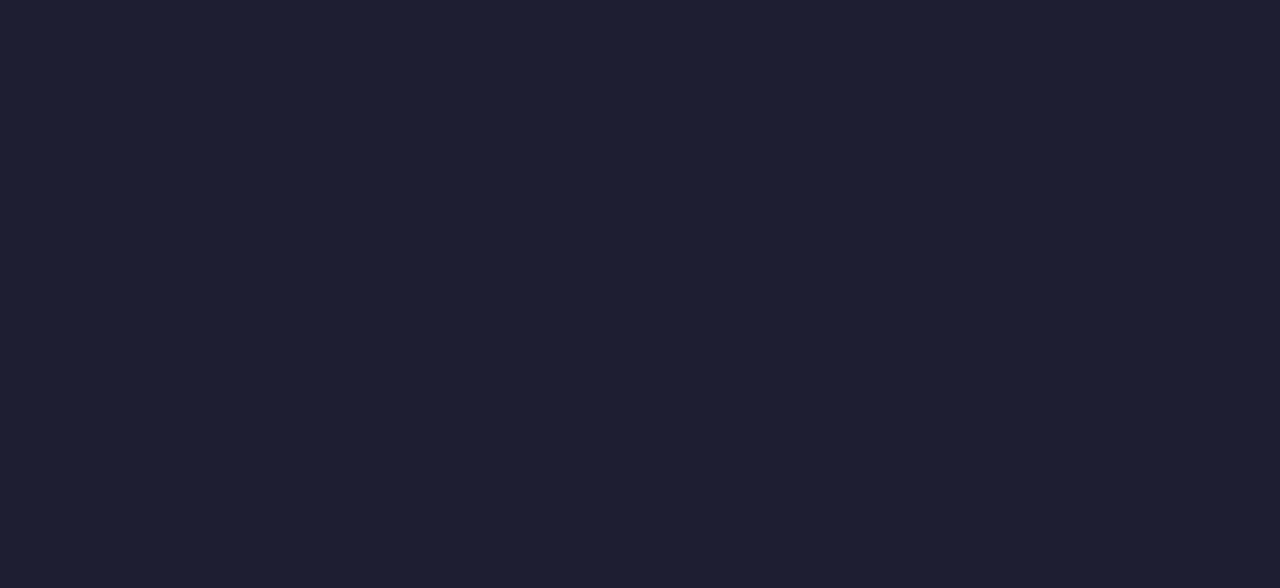
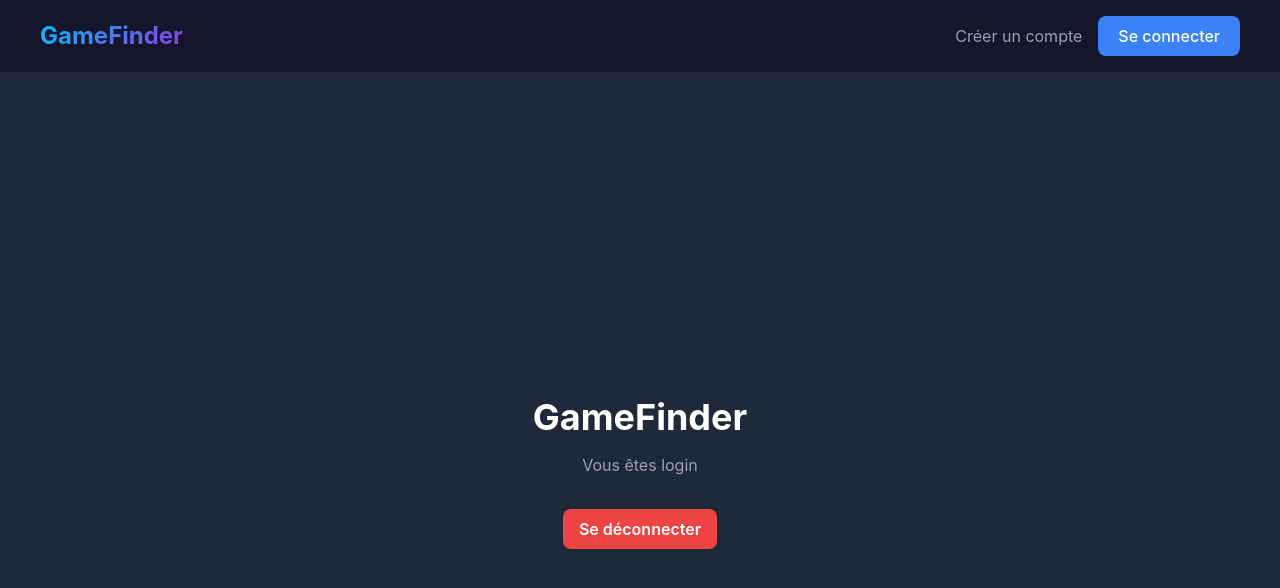
Before and after one commit to gaesteve42/ft-transcendence, a React (Vite) app in the folder frontend/: page /Dashboard in a window 1280 px wide. Before the commit this address had no page. Shown: the top 588 px of the page. Built offline with nearby package versions, Linux system fonts and the light colour scheme.

Commit message:
adding the page Dashboard in order to test auth correctly

```diff
--- a/frontend/src/App.tsx
+++ b/frontend/src/App.tsx
@@ -5,6 +5,7 @@ import Login from './pages/Login'
 import Register from './pages/Register'
 import Profile from './pages/Profile'
 import Session from './pages/Session'
+import Dashboard from './pages/Dashboard'
 
 function App() {
 	return (
@@ -16,6 +17,7 @@ function App() {
 					<Route path="/login" element={<Login />} />
 					<Route path="/profile" element={<Profile />} />
 					<Route path="/session" element={<Session />} />
+					<Route path="/Dashboard" element={<Dashboard />} />
 				</Route>
 			</Routes>
 		</BrowserRouter>
--- /dev/null
+++ b/frontend/src/pages/Dashboard.tsx
@@ -0,0 +1,26 @@
+import { useNavigate } from 'react-router'
+
+function Dashboard()
+{
+	const navigate = useNavigate();
+	const handleLogout = () => {
+		localStorage.removeItem("accessToken");
+		navigate("/");
+	}
+	return(
+	<div className="min-h-screen bg-gray-800 text-white flex items-center justify-center">
+		<div className="text-center">
+			<h1 className="text-4xl font-bold mb-4">GameFinder</h1>
+			<p className="text-gray-400 mb-8">Vous êtes login</p>
+			<button
+					onClick={handleLogout}
+					className="bg-red-500 hover:bg-red-700 px-4 py-2 rounded-lg font-semibold transition-colors"
+				>
+					Se déconnecter
+				</button>
+		</div>
+	</div>
+	)
+}
+
+export default Dashboard
--- a/frontend/src/pages/Login.tsx
+++ b/frontend/src/pages/Login.tsx
@@ -26,7 +26,7 @@ function Login()
 					return;
 				}
 				localStorage.setItem("accessToken", data.accessToken);
-				navigate("/");
+				navigate("/Dashboard");
 			}
 			catch
 			{
--- a/frontend/src/pages/Register.tsx
+++ b/frontend/src/pages/Register.tsx
@@ -32,7 +32,7 @@ function Register()
 				return;
 			}
 			localStorage.setItem("accessToken", data.accessToken);
-			navigate("/");
+			navigate("/Dashboard");
 		}
 		catch
 		{
```
